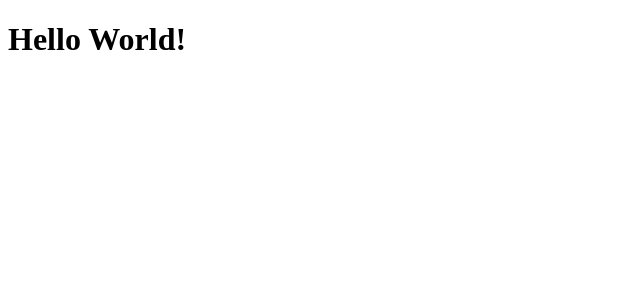
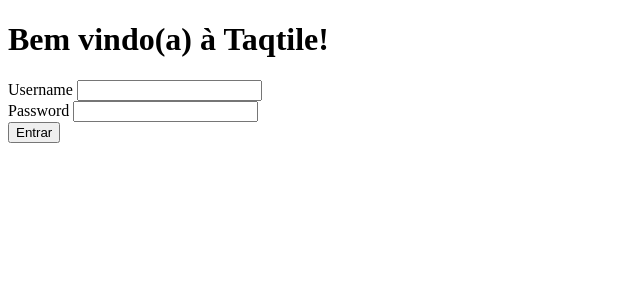
Before and after one commit to indigotech/onboard-nathan-machado, a React (Create React App) app: page / in a window 1280 px wide. Shown: the top 300 px of the page, without its empty margins (0-640 px from the left). Built offline with nearby package versions, Linux system fonts and the light colour scheme.

Commit message:
Simple login page

```diff
--- a/src/App.tsx
+++ b/src/App.tsx
@@ -1,7 +1,10 @@
+import { LoginPage } from "./components/login.page";
+
+
 function App() {
   return (
     <div className="App">
-      <h1>Hello World!</h1>
+      <LoginPage />
     </div>
   );
 }
--- /dev/null
+++ b/src/components/login.page/index.tsx
@@ -0,0 +1,29 @@
+import { useState } from 'react'
+
+export function LoginPage() {
+  const [loading, setLoading] = useState(false);
+
+  const handleSubmit = () => {
+    setLoading(true)
+    // some api request here...
+  };
+
+  return (
+    <>
+      <form onSubmit={handleSubmit}>
+        <h1>Bem vindo(a) à Taqtile!</h1>
+        <div className="input-container">
+          <label>Username </label>
+          <input type="text" name="uname" required />
+        </div>
+        <div className="input-container">
+          <label>Password </label>
+          <input type="password" name="pass" required />
+        </div>
+        <div className="button-container">
+          <button type="submit">{loading ? "Entrando..." : "Entrar"}</button>
+        </div>
+      </form>
+    </>
+  );
+};
```
